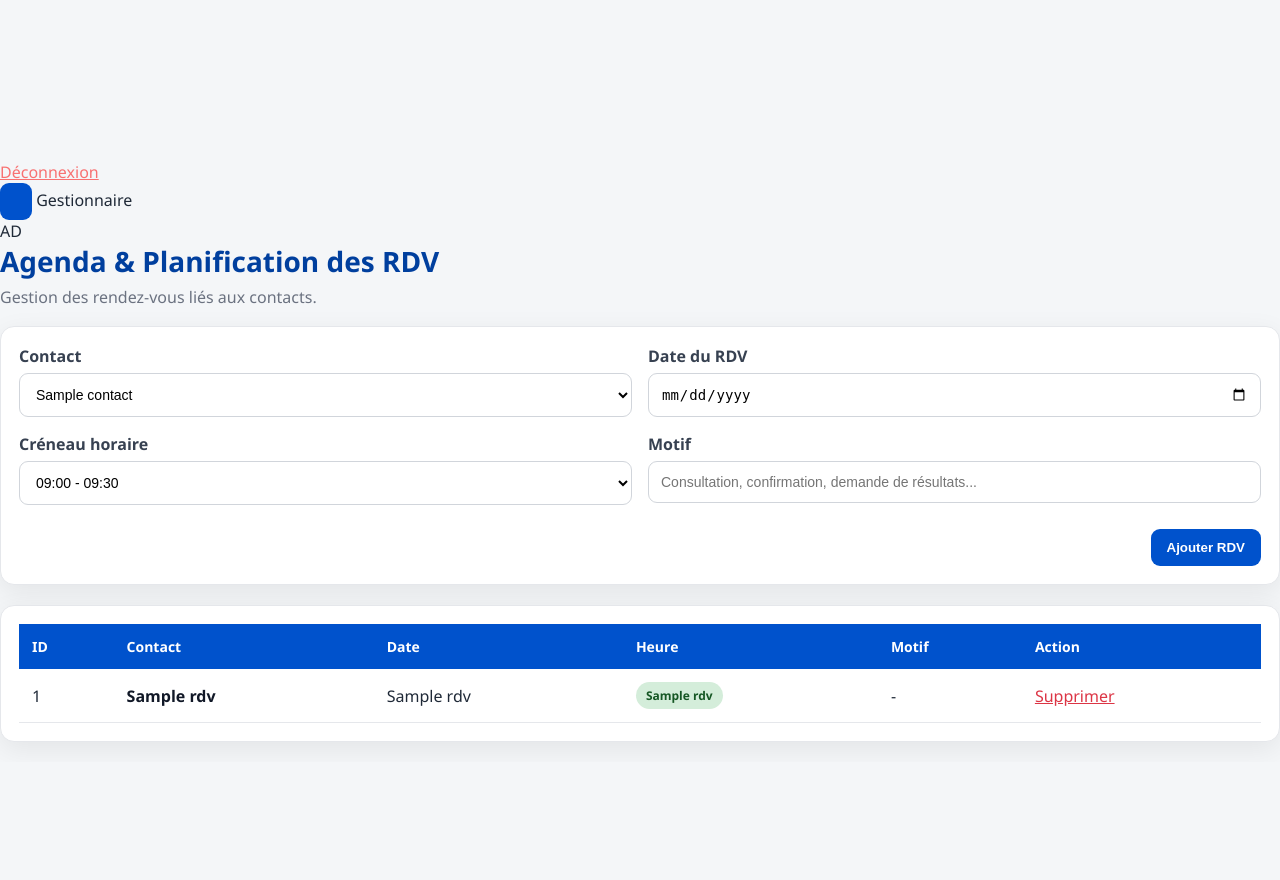
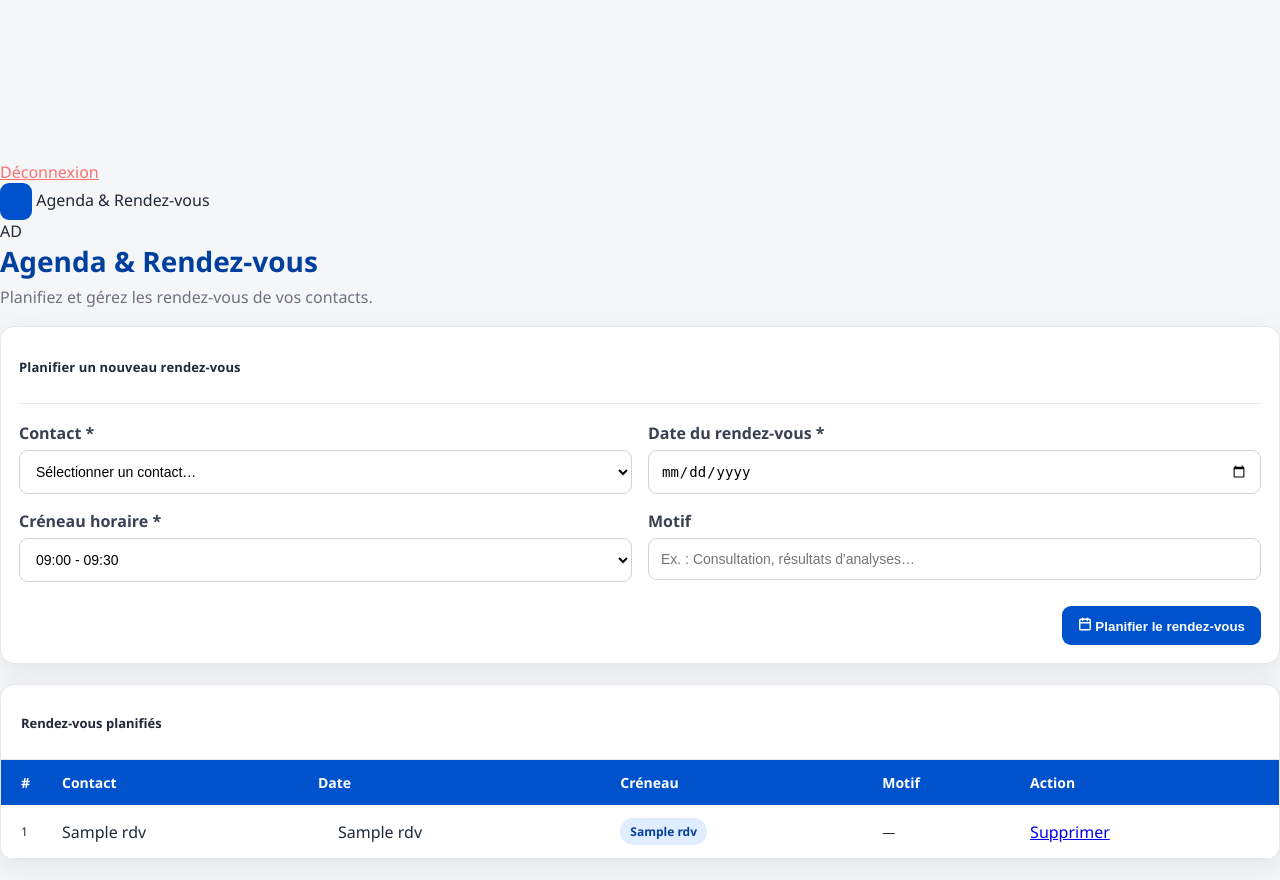
Before and after one commit to jaissi-74/gestion_cabinet_medical, a Flask app: template templates/rdv.html in a window 1280 px wide. Shown: the part 5155-6035 px from the top of the page. Before the commit the page ends 5897 px from the top, so only its background shows below. Run offline with Flask 3, Linux system fonts and the light colour scheme; the template is opened without the code that fills it: most values are stand-ins (such as "Sample title", 1, 10 or a date in 2020).

Commit message:
Update rdv.html

```diff
--- a/templates/rdv.html
+++ b/templates/rdv.html
@@ -1,17 +1,29 @@
 {% extends 'base.html' %}
-{% block title %}RDV — Cabinet Médical{% endblock %}
+{% block title %}Rendez-vous — Cabinet Médical{% endblock %}
+{% block topbar_title %}Agenda & Rendez-vous{% endblock %}
+
 {% block content %}
-<section class="page-header">
-  <div>
-    <h1>Agenda & Planification des RDV</h1>
-    <p>Gestion des rendez-vous liés aux contacts.</p>
+<div class="page-header">
+  <div class="page-header-text">
+    <h1>Agenda & Rendez-vous</h1>
+    <p>Planifiez et gérez les rendez-vous de vos contacts.</p>
   </div>
-</section>
+</div>
 
-<form class="card form-grid" method="post">
+<!-- New RDV form -->
+<div class="card">
+  <div style="margin-bottom: 18px; padding-bottom: 14px; border-bottom: 1px solid var(--border);">
+    <p style="font-size: 13px; font-weight: 700; color: var(--text); letter-spacing:.01em;">
+      Planifier un nouveau rendez-vous
+    </p>
+  </div>
+
+  <form class="form-grid" method="post">
+
     <div class="field">
-    <label>Contact</label>
+      <label>Contact <span class="required-star">*</span></label>
       <select name="contact_id" required>
+        <option value="" disabled selected>Sélectionner un contact…</option>
         {% for c in contacts %}
           <option value="{{ c[0] }}">{{ c[1] }}</option>
         {% endfor %}
@@ -19,57 +31,87 @@
     </div>
 
     <div class="field">
-    <label>Date du RDV</label>
+      <label>Date du rendez-vous <span class="required-star">*</span></label>
       <input type="date" name="date_rdv" required>
     </div>
 
     <div class="field">
-    <label>Créneau horaire</label>
+      <label>Créneau horaire <span class="required-star">*</span></label>
       <select name="heure_rdv" required>
-      {% for slot in ['09:00 - 09:30','09:30 - 10:00','10:00 - 10:30','10:30 - 11:00','11:00 - 11:30','11:30 - 12:00','14:00 - 14:30','14:30 - 15:00','15:00 - 15:30','15:30 - 16:00','16:00 - 16:30','16:30 - 17:00'] %}
+        <optgroup label="Matin">
+          {% for slot in ['09:00 - 09:30','09:30 - 10:00','10:00 - 10:30','10:30 - 11:00','11:00 - 11:30','11:30 - 12:00'] %}
             <option value="{{ slot }}">{{ slot }}</option>
           {% endfor %}
+        </optgroup>
+        <optgroup label="Après-midi">
+          {% for slot in ['14:00 - 14:30','14:30 - 15:00','15:00 - 15:30','15:30 - 16:00','16:00 - 16:30','16:30 - 17:00'] %}
+            <option value="{{ slot }}">{{ slot }}</option>
+          {% endfor %}
+        </optgroup>
       </select>
     </div>
 
     <div class="field">
       <label>Motif</label>
-    <input name="motif" placeholder="Consultation, confirmation, demande de résultats...">
+      <input name="motif" placeholder="Ex. : Consultation, résultats d'analyses…">
     </div>
 
     <div class="form-actions full-width">
-    <button type="submit" class="btn">Ajouter RDV</button>
+      <button type="submit" class="btn btn-primary">
+        <svg width="14" height="14" viewBox="0 0 24 24" fill="none" stroke="currentColor" stroke-width="2.5" stroke-linecap="round" stroke-linejoin="round"><rect x="3" y="4" width="18" height="18" rx="2" ry="2"/><line x1="16" y1="2" x2="16" y2="6"/><line x1="8" y1="2" x2="8" y2="6"/><line x1="3" y1="10" x2="21" y2="10"/></svg>
+        Planifier le rendez-vous
+      </button>
     </div>
+
   </form>
+</div>
 
-<section class="card table-card">
+<!-- RDV table -->
+<div class="card" style="padding:0; overflow:hidden;">
+  <div style="padding: 16px 20px 14px; border-bottom: 1px solid var(--border);">
+    <p style="font-size:13px; font-weight:700; color:var(--text);">Rendez-vous planifiés</p>
+  </div>
+  <div class="table-wrap">
     <table>
       <thead>
         <tr>
-        <th>ID</th>
+          <th style="width:48px; padding-left:20px;">#</th>
           <th>Contact</th>
           <th>Date</th>
-        <th>Heure</th>
+          <th>Créneau</th>
           <th>Motif</th>
-        <th>Action</th>
+          <th style="padding-right:20px;">Action</th>
         </tr>
       </thead>
       <tbody>
         {% for r in rdvs %}
         <tr>
-        <td>{{ r[0] }}</td>
-        <td class="strong">{{ r[1] }}</td>
-        <td>{{ r[2] }}</td>
-        <td><span class="badge green">{{ r[3] }}</span></td>
-        <td>{{ r[4] or '-' }}</td>
-        <td><a class="danger-link" href="{{ url_for('delete_rdv', id=r[0]) }}" onclick="return confirm('Supprimer ce RDV ?')">Supprimer</a></td>
+          <td style="padding-left:20px; color:var(--text-light); font-size:12px;">{{ r[0] }}</td>
+          <td class="td-name">{{ r[1] }}</td>
+          <td style="color:var(--text-muted);">
+            <div style="display:flex; align-items:center; gap:7px;">
+              <svg width="13" height="13" viewBox="0 0 24 24" fill="none" stroke="var(--text-light)" stroke-width="2" stroke-linecap="round" stroke-linejoin="round"><rect x="3" y="4" width="18" height="18" rx="2" ry="2"/><line x1="16" y1="2" x2="16" y2="6"/><line x1="8" y1="2" x2="8" y2="6"/><line x1="3" y1="10" x2="21" y2="10"/></svg>
+              {{ r[2] }}
+            </div>
+          </td>
+          <td><span class="badge badge-blue">{{ r[3] }}</span></td>
+          <td style="color:var(--text-muted); font-size:13px;">{{ r[4] or '—' }}</td>
+          <td style="padding-right:20px;">
+            <a class="link-danger" href="{{ url_for('delete_rdv', id=r[0]) }}" onclick="return confirm('Supprimer ce rendez-vous ?')">Supprimer</a>
+          </td>
         </tr>
         {% else %}
         <tr>
-        <td colspan="6" class="empty">Aucun rendez-vous programmé.</td>
+          <td colspan="6">
+            <div class="empty-state">
+              <svg viewBox="0 0 24 24" stroke-linecap="round" stroke-linejoin="round"><rect x="3" y="4" width="18" height="18" rx="2" ry="2"/><line x1="16" y1="2" x2="16" y2="6"/><line x1="8" y1="2" x2="8" y2="6"/><line x1="3" y1="10" x2="21" y2="10"/></svg>
+              <p>Aucun rendez-vous planifié.</p>
+            </div>
+          </td>
         </tr>
         {% endfor %}
       </tbody>
     </table>
-</section>
+  </div>
+</div>
 {% endblock %}
```
Lines whose indentation alone changed are shown as unchanged.
